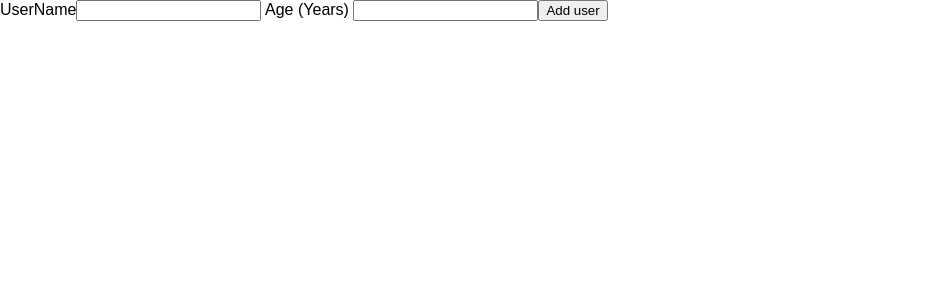
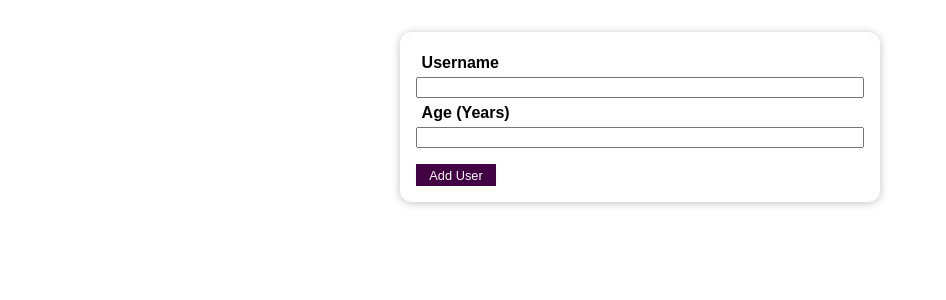
Before and after one commit to tqbrandao/react-practice-project1, a React (Create React App) app: page / in a window 1280 px wide. Shown: the top 300 px of the page, without its empty margins (0-946 px from the left). Built offline with nearby package versions, Linux system fonts and the light colour scheme.

Commit message:
Added reusable button and card

```diff
--- a/src/App.js
+++ b/src/App.js
@@ -1,10 +1,10 @@
 import React from "react";
-import User from "./User";
+import AddUser from "./Components/AddUser";
 
 function App() {
   return (
     <div>
-      <User />
+      <AddUser />
     </div>
   );
 }
--- /dev/null
+++ b/src/Components/AddUser.css
@@ -0,0 +1,16 @@
+.add-user {
+  display: flex;
+  flex-direction: column;
+  padding: 1rem;
+  background-color: #fff;
+  margin: 2rem auto;
+  width: 30rem;
+  max-width: 80%;
+  border-radius: 12px;
+  box-shadow: 0 1px 8px rgba(0, 0, 0, 0.25);
+}
+
+.add-user label {
+  font-weight: bold;
+  padding: 0.35rem;
+}
--- /dev/null
+++ b/src/Components/AddUser.js
@@ -0,0 +1,18 @@
+import React from "react";
+import Card from "./Card";
+import "./AddUser.css";
+import Button from "./Button";
+
+function AddUser() {
+  return (
+    <Card className="add-user">
+      <label> Username</label>
+      <input type="text" name="Username"></input>
+      <label> Age (Years) </label>
+      <input type="number" name="Username"></input>
+      <Button>Add User</Button>
+    </Card>
+  );
+}
+
+export default AddUser;
--- /dev/null
+++ b/src/Components/Button.css
@@ -0,0 +1,12 @@
+button {
+  background-color: rgb(66, 1, 66);
+  padding: 0.2rem;
+  width: 5rem;
+  display: block;
+  margin-top: 1rem;
+  border: none;
+  color: #fff;
+  font: inherit;
+  font-size: 0.8rem;
+  cursor: pointer;
+}
--- /dev/null
+++ b/src/Components/Button.js
@@ -0,0 +1,6 @@
+import React, { Children } from "react";
+import "./Button.css";
+
+export default function Button(props) {
+  return <button>{props.children}</button>;
+}
--- /dev/null
+++ b/src/Components/Card.css
@@ -0,0 +1,4 @@
+.card {
+  border-radius: 12px;
+  box-shadow: 0 1px 8px rgba(0, 0, 0, 0.25);
+}
--- /dev/null
+++ b/src/Components/Card.js
@@ -0,0 +1,7 @@
+import React from "react";
+import "./Card.css";
+
+export default function Card(props) {
+  const classes = "card " + props.className;
+  return <div className={classes}>{props.children}</div>;
+}
--- a/src/User.js
+++ /dev/null
@@ -1,15 +0,0 @@
-import React from "react";
-
-function User() {
-  return (
-    <div>
-      <label> UserName</label>
-      <input type="text" name="Username"></input>
-      <label> Age (Years) </label>
-      <input type="text" name="Username"></input>
-      <button type="button"> Add user</button>
-    </div>
-  );
-}
-
-export default User;
```
